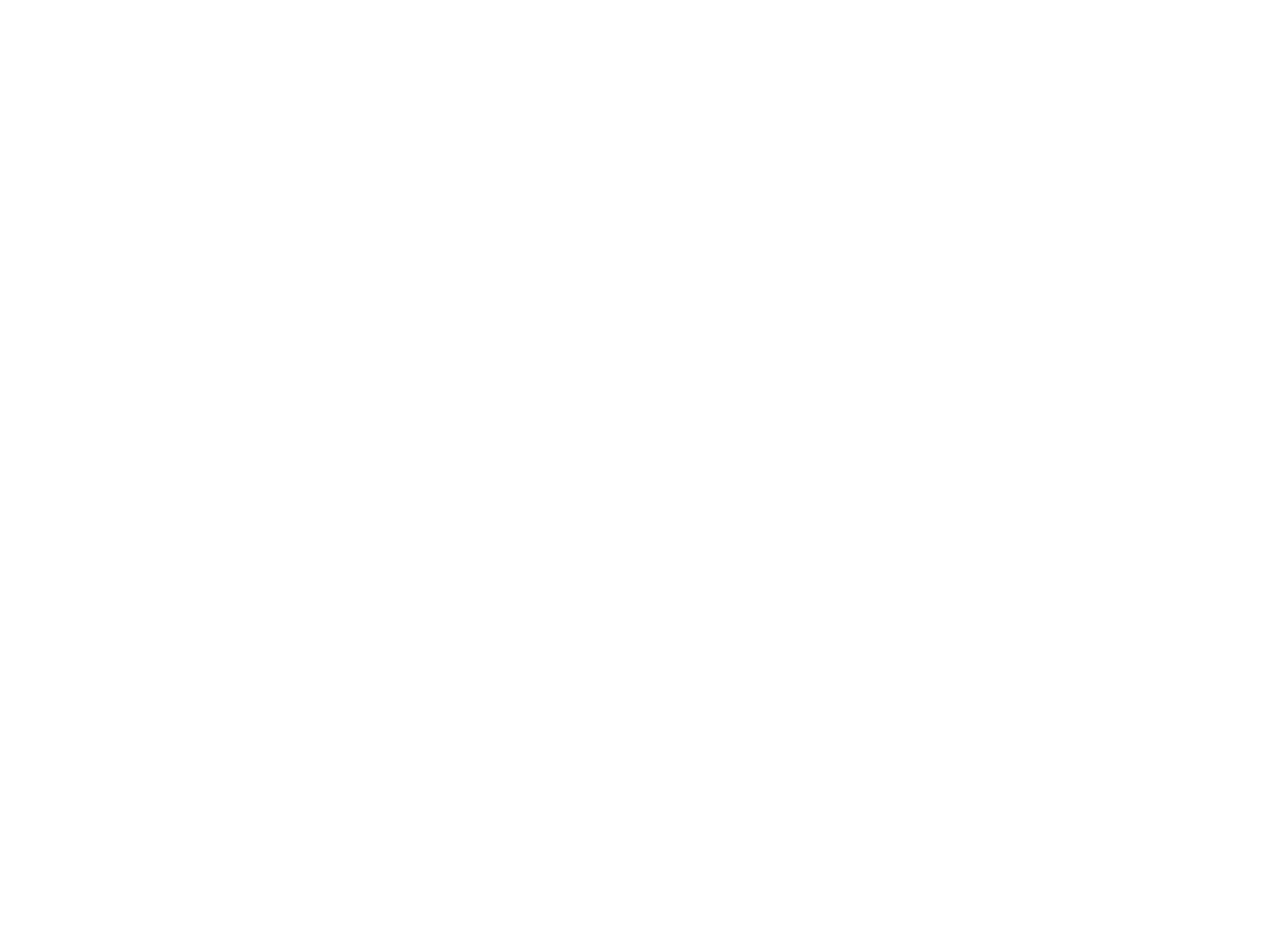
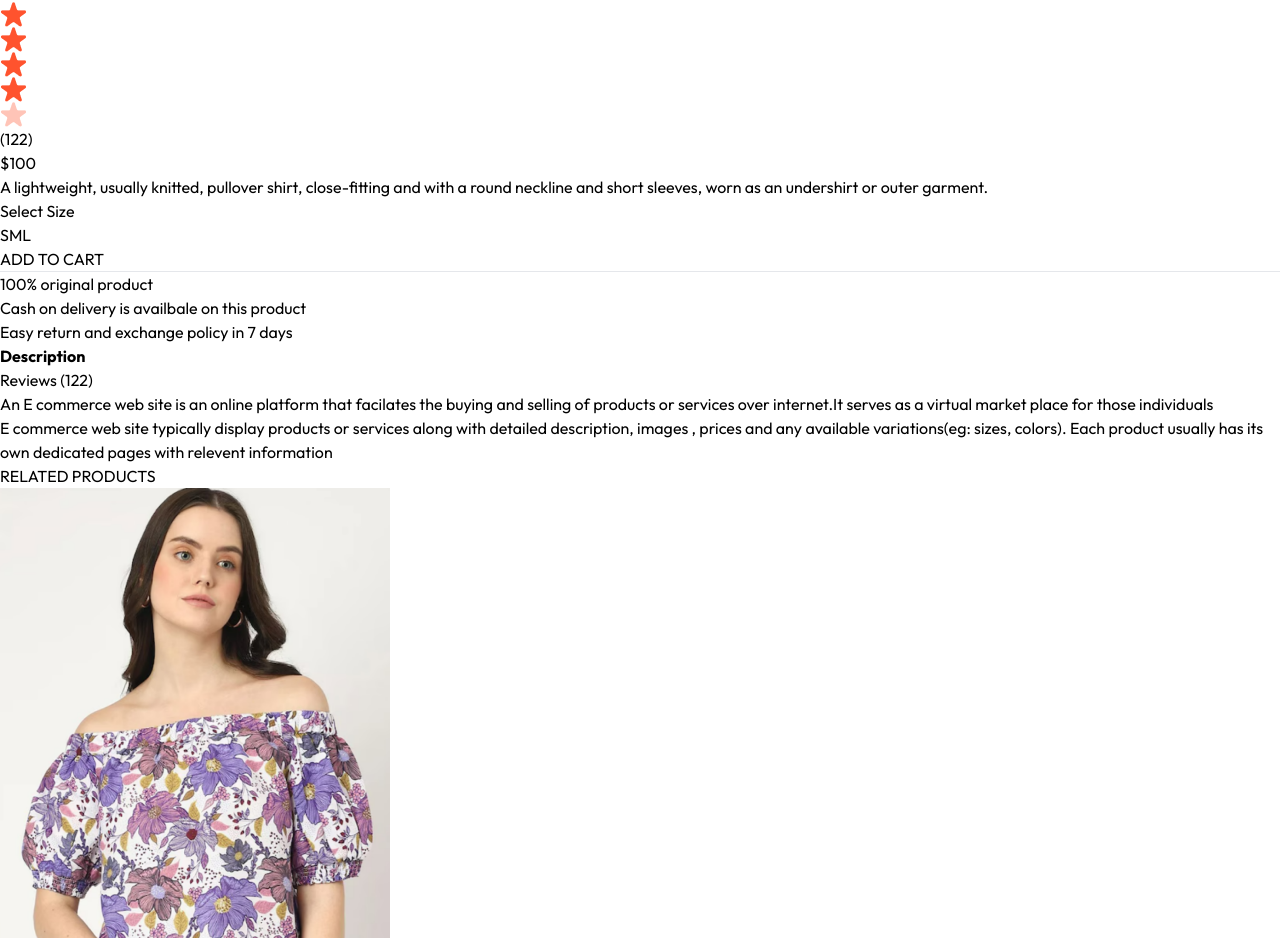
Before and after one commit to danith11/forever-ECommerce, a React (Vite) app: page /product/aaaaa in a window 1280 px wide. Shown: the part 1444-2386 px from the top of the page. Before the commit the page ends 834 px from the top, so only its background shows below. Built offline with nearby package versions, Linux system fonts and the light colour scheme.

Commit message:
Product page

```diff
--- a/src/App.jsx
+++ b/src/App.jsx
@@ -12,24 +12,27 @@
 import About from "./pages/About";
 import Footer from "./components/Footer";
 import SearchBar from "./components/SearchBar";
+import { ToastContainer, toast } from "react-toastify";
+import "react-toastify/dist/ReactToastify.css";
 
 const App = () => {
   return (
     <div className="px-4 sm:px-[5vw] md:px-[7vw] lg:px-[9vw]">
+      <ToastContainer />
       <Navbar />
-      <SearchBar/>
+      <SearchBar />
       <Routes>
         <Route path="/" element={<Home />} />
         <Route path="/collection" element={<Collection />} />
-        <Route path="/about" element={<About/>}/>
+        <Route path="/about" element={<About />} />
         <Route path="/cart" element={<Cart />} />
         <Route path="/contact" element={<Contact />} />
         <Route path="/login" element={<Login />} />
         <Route path="/orders" element={<Orders />} />
         <Route path="/placeorder" element={<PlaceOrder />} />
-        <Route path="/product/:productID" element={<Product />} />
+        <Route path="/product/:productId" element={<Product />} />
       </Routes>
-      <Footer/>
+      <Footer />
     </div>
   );
 };
--- /dev/null
+++ b/src/components/RelatedProducts.jsx
@@ -0,0 +1,43 @@
+import React, { useContext, useEffect, useState } from "react";
+import { ShopContext } from "../context/ShopContext";
+import Title from "./Title";
+import ProductItem from "./ProductItem";
+
+const RelatedProducts = ({ category, subCategory }) => {
+  const { products } = useContext(ShopContext);
+  const [related, setRelated] = useState([]);
+
+  useEffect(() => {
+    if (products.length > 0) {
+      let productCopy = products.slice();
+
+      productCopy = productCopy.filter((item) => category === item.category);
+      productCopy = productCopy.filter(
+        (item) => subCategory === item.subCategory
+      );
+
+      setRelated(productCopy.slice(0, 5));
+    }
+  }, [products]);
+  return (
+    <div className="my-24">
+      <div className="text-center text-3xl py-2">
+        <Title text1={"RELATED"} text2={"PRODUCTS"} />
+
+      </div>
+      <div className="grid grid-cols-2 sm:grid-cols-3 ms:grid-cols-4 lg:grid-cols-5 gap-4 gap-y-6">
+          {related.map((item, index) => (
+            <ProductItem
+              key={index}
+              id={item._id}
+              name={item.name}
+              price={item.price}
+              image={item.image}
+            />
+          ))}
+        </div>
+    </div>
+  );
+};
+
+export default RelatedProducts;
--- a/src/context/ShopContext.jsx
+++ b/src/context/ShopContext.jsx
@@ -1,4 +1,4 @@
-import { createContext, useState } from "react";
+import { createContext, useEffect, useState } from "react";
 import { products } from "../assets/assets";
 export const ShopContext = createContext();
 
@@ -7,6 +7,28 @@
   const delivery_fee = 10;
   const [search, setSearch] = useState("");
   const [showSearch, setShowSearch] = useState(false);
+  const [cartItems, setCartItems] = useState({});
+
+  const addToCart = async (itemId, size) => {
+    let cartData = structuredClone(cartItems);
+
+    if (cartData[itemId]) {
+      if (cartData[itemId][size]) {
+        cartData[itemId][size] += 1;
+      } else {
+        cartData[itemId][size] = 1;
+      }
+    } else {
+      cartData[itemId] = {};
+      cartData[itemId][size] = 1;
+    }
+
+    setCartItems(cartData);
+  };
+
+  useEffect(() => {
+    console.log(cartItems);
+  }, [cartItems]);
 
   const value = {
     products,
@@ -16,6 +38,8 @@
     setSearch,
     showSearch,
     setShowSearch,
+    cartItems,
+    addToCart,
   };
 
   return (
--- a/src/index.css
+++ b/src/index.css
@@ -19,6 +19,9 @@
     font-style: normal;
   }
 
+  ::-webkit-scrollbar{
+    display: none;
+  }
 @media (max-width:640px){
     a.active{
         background-color: black;
--- a/src/pages/Product.jsx
+++ b/src/pages/Product.jsx
@@ -1,11 +1,126 @@
-import React from "react";
+import React, { useContext, useEffect, useState } from "react";
 import { useParams } from "react-router-dom";
+import { ShopContext } from "../context/ShopContext";
+import { assets } from "../assets/assets";
+import RelatedProducts from "../components/RelatedProducts";
 
 const Product = () => {
   const { productId } = useParams();
-  console.log(productId);
+  const { products, currency, addToCart } = useContext(ShopContext);
+  const [productData, setProductData] = useState(false);
+  const [image, setImage] = useState("");
+  const [size, setSize] = useState("");
+  const fetchProductData = async () => {
+    products.map((item) => {
+      if (item._id === productId) {
+        setProductData(item);
+        setImage(item.image[0]);
+        return null;
+      }
+    });
+  };
 
-  return <div></div>;
+  useEffect(() => {
+    fetchProductData();
+  }, [productId, products]);
+  return productData ? (
+    <div className="border-t-2 pt-10 transition-opacity ease-in duration-500 opacity-100">
+      {/* Product Data */}
+      <div className="flex gap-12 sm:gap-12 flex-col sm:flex-row">
+        {/* ---------------Product images ----------------*/}
+        <div className="flex-1 flex flex-col-reverse gap-3 sm:flex-row">
+          <div className="flex flex-col overflow-x-auto sm:overflow-y-scroll justify-between sm:justify-normal sm:w-[18.7%] w-full">
+            {productData.image.map((item, index) => (
+              <img
+                onClick={() => setImage(item)}
+                src={item}
+                key={index}
+                className="w-[24%] sm:w-full sm:mb-3 flex-shrink-0 cursor-pointer"
+                alt=""
+              />
+            ))}
+          </div>
+          <div className="w-full sm:w-[80%]">
+            <img className="w-full h-auto" src={image} alt="" />
+          </div>
+        </div>
+        {/* ----------------------Product information---------------------- */}
+        <div className="flex-1 ">
+          <h1 className="font-medium text-2xl mt-2">{productData.name}</h1>
+          <div className="flex gap-1 items-center mt-2">
+            <img src={assets.star_icon} alt="" className="w-3 5" />
+            <img src={assets.star_icon} alt="" className="w-3 5" />
+            <img src={assets.star_icon} alt="" className="w-3 5" />
+            <img src={assets.star_icon} alt="" className="w-3 5" />
+            <img src={assets.star_dull_icon} alt="" className="w-3 5" />
+            <p className="pl-2">(122)</p>
+          </div>
+          <p className="font-medium text-3xl mt-5">
+            {currency}
+            {productData.price}
+          </p>
+          <p className="text-gray-500 mt-5 md:w-4/5 ">
+            {productData.description}
+          </p>
+          <div className="flex flex-col gap-4 my-8">
+            <p>Select Size</p>
+            <div className="flex gap-2">
+              {productData.sizes.map((item, index) => (
+                <button
+                  onClick={() => setSize(item)}
+                  className={`border py-2 px-4 bg-gray-100 ${
+                    item === size ? "border-orange-500" : ""
+                  }`}
+                  key={index}
+                >
+                  {item}
+                </button>
+              ))}
+            </div>
+          </div>
+          <button
+            onClick={() => addToCart(productData._id, size)}
+            className="bg-black text-white active:bg-gray-700 text-sm px-8 py-3"
+          >
+            ADD TO CART
+          </button>
+          <hr className="mt-8 sm:w=4/5" />
+          <div className="text-sm text-gray-500 flex flex-col gap-1 mt-5">
+            <p>100% original product</p>
+            <p>Cash on delivery is availbale on this product</p>
+            <p>Easy return and exchange policy in 7 days </p>
+          </div>
+        </div>
+      </div>
+      {/* --------------description---------------- */}
+      <div className="mt-20">
+        <div className="flex">
+          <b className="border  px-5 py-3 text-sm">Description</b>
+          <p className="border px-5 py-3 text-sm">Reviews (122)</p>
+        </div>
+        <div className="flex flex-col gap-4 border px-6 py-6 text-sm text-gray-500">
+          <p>
+            An E commerce web site is an online platform that facilates the
+            buying and selling of products or services over internet.It serves
+            as a virtual market place for those individuals
+          </p>
+          <p>
+            E commerce web site typically display products or services along
+            with detailed description, images , prices and any available
+            variations(eg: sizes, colors). Each product usually has its own
+            dedicated pages with relevent information
+          </p>
+        </div>
+      </div>
+      {/* --------------------display related products---------------------------- */}
+      <RelatedProducts
+        category={productData.category}
+        subCategory={productData.subCategory}
+      />
+    </div>
+  ) : (
+    <div className="opacity-0"></div>
+  );
 };
 
 export default Product;
```
